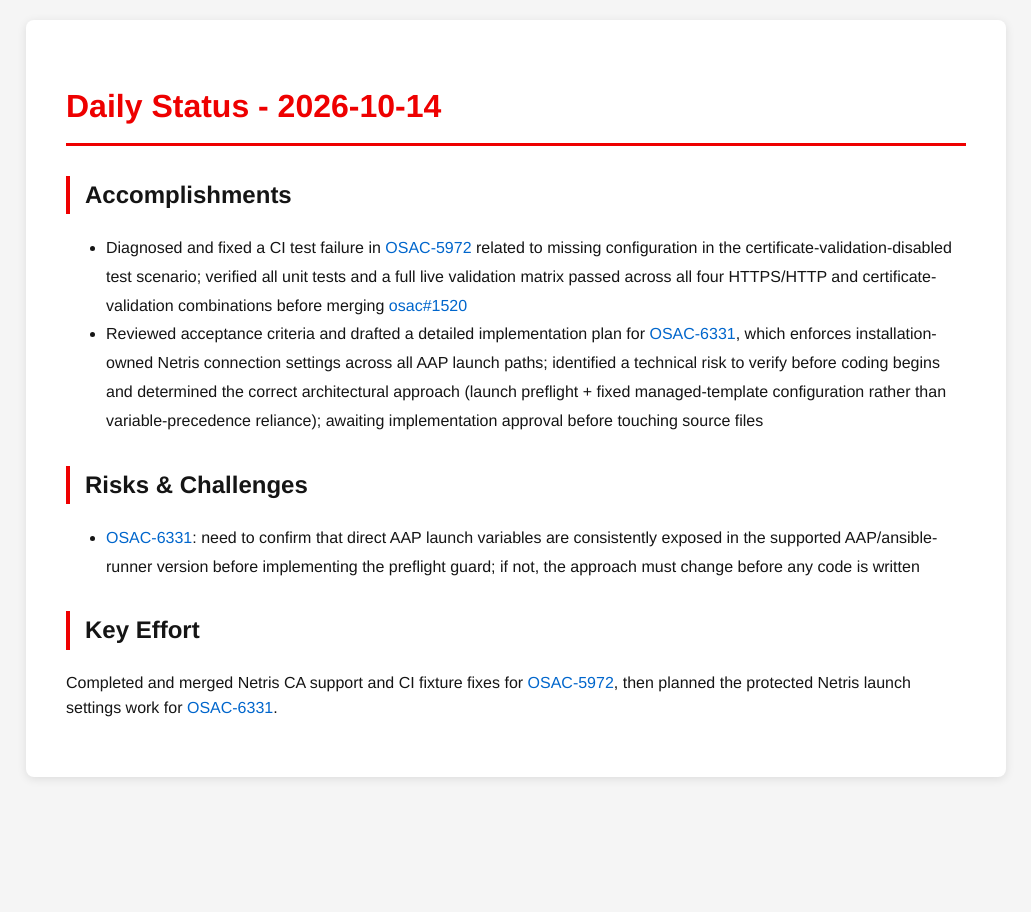
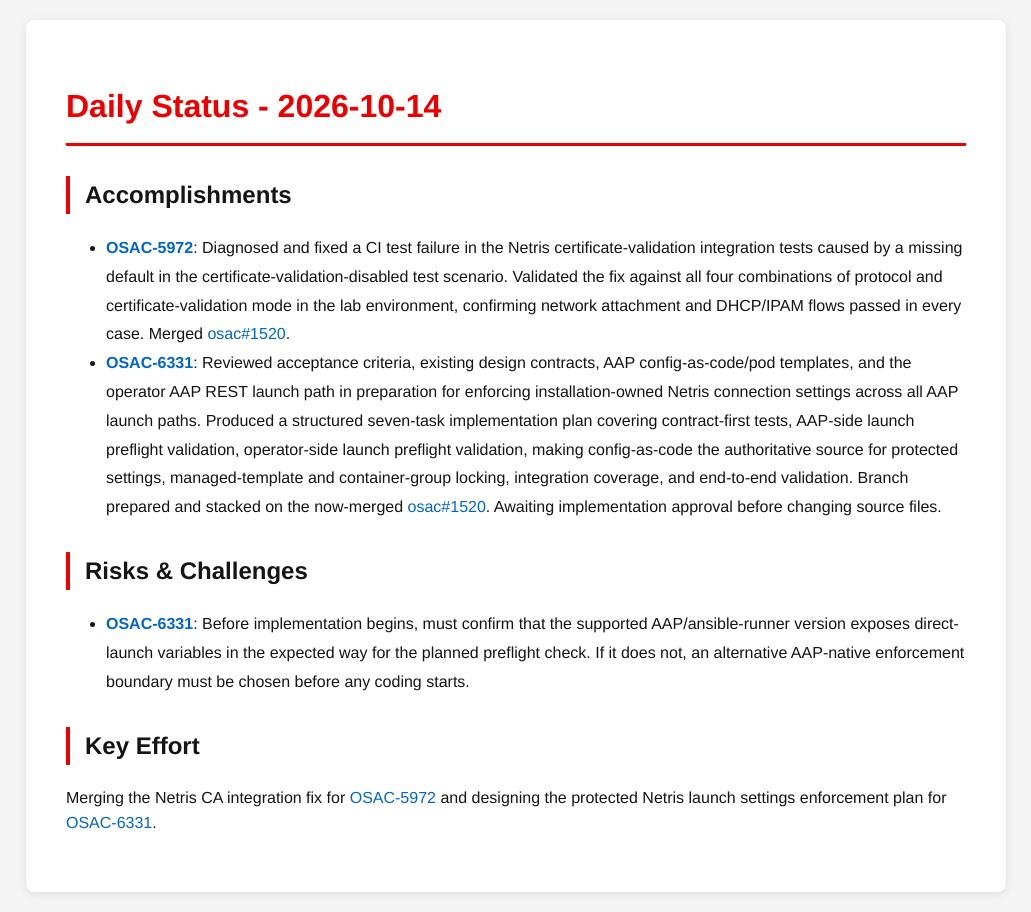
Before and after one commit to tzvatot/daily-status, a Jekyll site: the page built from 2026-10-14.md, in a window 1280 px wide. Shown: the whole page, without its empty margins (124-1155 px from the left). Built offline with Jekyll 4.4.1, drawn with Linux system fonts in a browser that asks for light colours.

Commit message:
Daily status update - 2026-10-14

```diff
--- a/2026-10-14.md
+++ b/2026-10-14.md
@@ -7,11 +7,11 @@
 # Daily Status - 2026-10-14
 
 ## Accomplishments
-- Diagnosed and fixed a CI test failure in [OSAC-5972](https://redhat.atlassian.net/browse/OSAC-5972) related to missing configuration in the certificate-validation-disabled test scenario; verified all unit tests and a full live validation matrix passed across all four HTTPS/HTTP and certificate-validation combinations before merging [osac#1520](https://github.com/osac-project/osac/pull/1520)
-- Reviewed acceptance criteria and drafted a detailed implementation plan for [OSAC-6331](https://redhat.atlassian.net/browse/OSAC-6331), which enforces installation-owned Netris connection settings across all AAP launch paths; identified a technical risk to verify before coding begins and determined the correct architectural approach (launch preflight + fixed managed-template configuration rather than variable-precedence reliance); awaiting implementation approval before touching source files
+- **[OSAC-5972](https://redhat.atlassian.net/browse/OSAC-5972)**: Diagnosed and fixed a CI test failure in the Netris certificate-validation integration tests caused by a missing default in the certificate-validation-disabled test scenario. Validated the fix against all four combinations of protocol and certificate-validation mode in the lab environment, confirming network attachment and DHCP/IPAM flows passed in every case. Merged [osac#1520](https://github.com/osac-project/osac/pull/1520).
+- **[OSAC-6331](https://redhat.atlassian.net/browse/OSAC-6331)**: Reviewed acceptance criteria, existing design contracts, AAP config-as-code/pod templates, and the operator AAP REST launch path in preparation for enforcing installation-owned Netris connection settings across all AAP launch paths. Produced a structured seven-task implementation plan covering contract-first tests, AAP-side launch preflight validation, operator-side launch preflight validation, making config-as-code the authoritative source for protected settings, managed-template and container-group locking, integration coverage, and end-to-end validation. Branch prepared and stacked on the now-merged [osac#1520](https://github.com/osac-project/osac/pull/1520). Awaiting implementation approval before changing source files.
 
 ## Risks & Challenges
-- [OSAC-6331](https://redhat.atlassian.net/browse/OSAC-6331): need to confirm that direct AAP launch variables are consistently exposed in the supported AAP/ansible-runner version before implementing the preflight guard; if not, the approach must change before any code is written
+- **[OSAC-6331](https://redhat.atlassian.net/browse/OSAC-6331)**: Before implementation begins, must confirm that the supported AAP/ansible-runner version exposes direct-launch variables in the expected way for the planned preflight check. If it does not, an alternative AAP-native enforcement boundary must be chosen before any coding starts.
 
 ## Key Effort
-Completed and merged Netris CA support and CI fixture fixes for [OSAC-5972](https://redhat.atlassian.net/browse/OSAC-5972), then planned the protected Netris launch settings work for [OSAC-6331](https://redhat.atlassian.net/browse/OSAC-6331).
+Merging the Netris CA integration fix for [OSAC-5972](https://redhat.atlassian.net/browse/OSAC-5972) and designing the protected Netris launch settings enforcement plan for [OSAC-6331](https://redhat.atlassian.net/browse/OSAC-6331).
```
